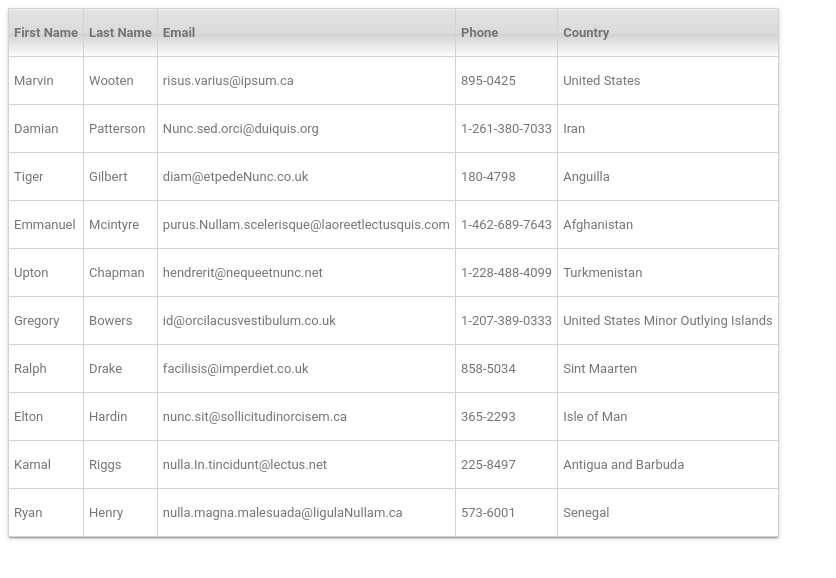
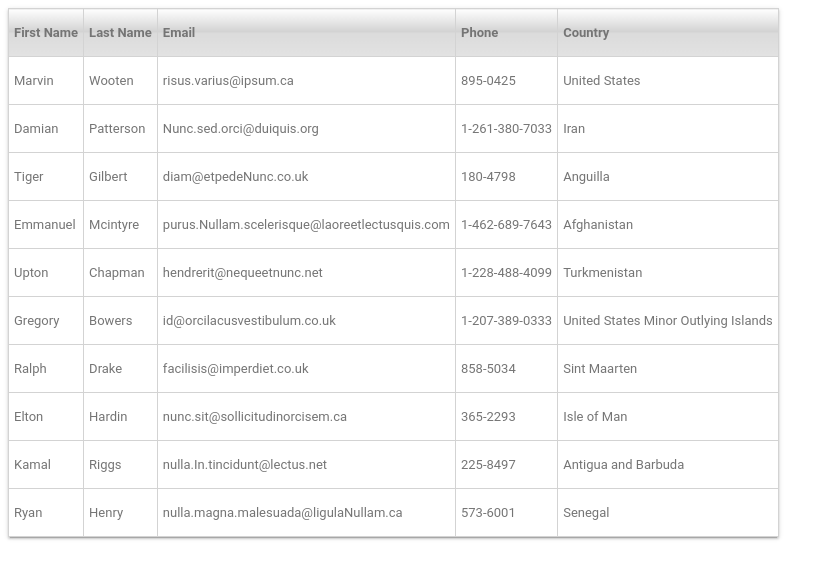
Before and after one commit to NaveenKY/EasyTable, a plain HTML site: page index.html in a window 1280 px wide. Shown: the whole page, without its empty margins (0-836 px from the left). Drawn offline with Linux system fonts and the light colour scheme.

Commit message:
Inverted the Header color

```diff
--- a/css/main.css
+++ b/css/main.css
@@ -33,15 +33,14 @@
 	padding: 5px;
 }
 .easy-table tr th {
-	background: rgba(226,226,226,1);
-	background: -moz-linear-gradient(top, rgba(226,226,226,1) 0%, rgba(219,219,219,1) 50%, rgba(209,209,209,1) 51%, rgba(254,254,254,1) 100%);
-	background: -webkit-gradient(left top, left bottom, color-stop(0%, rgba(226,226,226,1)), color-stop(50%, rgba(219,219,219,1)), color-stop(51%, rgba(209,209,209,1)), color-stop(100%, rgba(254,254,254,1)));
-	background: -webkit-linear-gradient(top, rgba(226,226,226,1) 0%, rgba(219,219,219,1) 50%, rgba(209,209,209,1) 51%, rgba(254,254,254,1) 100%);
-	background: -o-linear-gradient(top, rgba(226,226,226,1) 0%, rgba(219,219,219,1) 50%, rgba(209,209,209,1) 51%, rgba(254,254,254,1) 100%);
-	background: -ms-linear-gradient(top, rgba(226,226,226,1) 0%, rgba(219,219,219,1) 50%, rgba(209,209,209,1) 51%, rgba(254,254,254,1) 100%);
-	background: linear-gradient(to bottom, rgba(226,226,226,1) 0%, rgba(219,219,219,1) 50%, rgba(209,209,209,1) 51%, rgba(254,254,254,1) 100%);
-	filter: progid:DXImageTransform.Microsoft.gradient( startColorstr='#e2e2e2', endColorstr='#fefefe', GradientType=0 );
-	filter: progid:DXImageTransform.Microsoft.gradient( startColorstr='#cadae2', endColorstr='#b2d7f0', GradientType=0 );
+	background: rgba(254,254,254,1);
+	background: -moz-linear-gradient(top, rgba(254,254,254,1) 0%, rgba(209,209,209,1) 49%, rgba(219,219,219,1) 50%, rgba(226,226,226,1) 100%);
+	background: -webkit-gradient(left top, left bottom, color-stop(0%, rgba(254,254,254,1)), color-stop(49%, rgba(209,209,209,1)), color-stop(50%, rgba(219,219,219,1)), color-stop(100%, rgba(226,226,226,1)));
+	background: -webkit-linear-gradient(top, rgba(254,254,254,1) 0%, rgba(209,209,209,1) 49%, rgba(219,219,219,1) 50%, rgba(226,226,226,1) 100%);
+	background: -o-linear-gradient(top, rgba(254,254,254,1) 0%, rgba(209,209,209,1) 49%, rgba(219,219,219,1) 50%, rgba(226,226,226,1) 100%);
+	background: -ms-linear-gradient(top, rgba(254,254,254,1) 0%, rgba(209,209,209,1) 49%, rgba(219,219,219,1) 50%, rgba(226,226,226,1) 100%);
+	background: linear-gradient(to bottom, rgba(254,254,254,1) 0%, rgba(209,209,209,1) 49%, rgba(219,219,219,1) 50%, rgba(226,226,226,1) 100%);
+	filter: progid:DXImageTransform.Microsoft.gradient( startColorstr='#fefefe', endColorstr='#e2e2e2', GradientType=0 );
 }
 .easy-table tbody tr:hover {
 	background: rgba(61,165,255,1);
```
